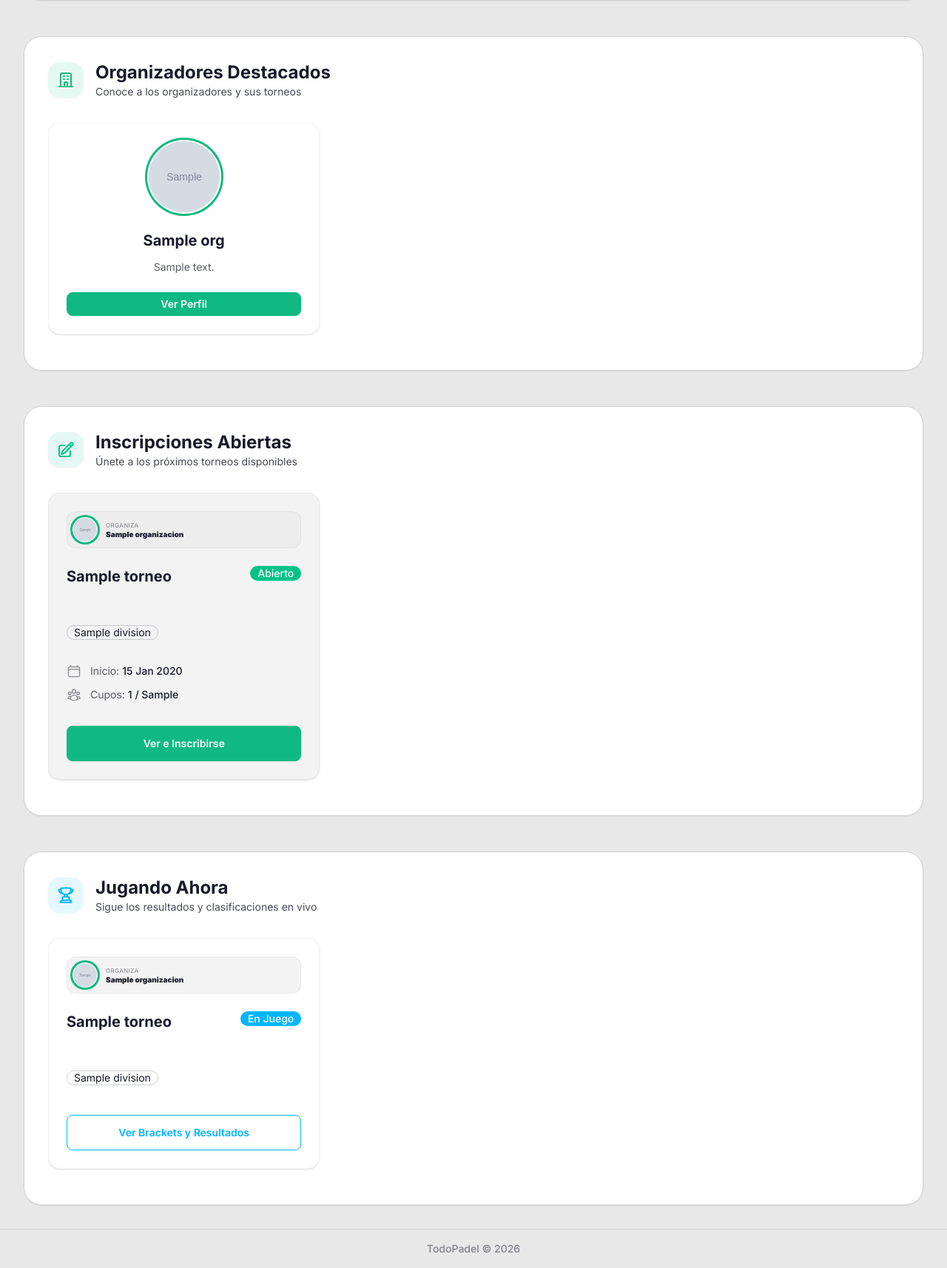
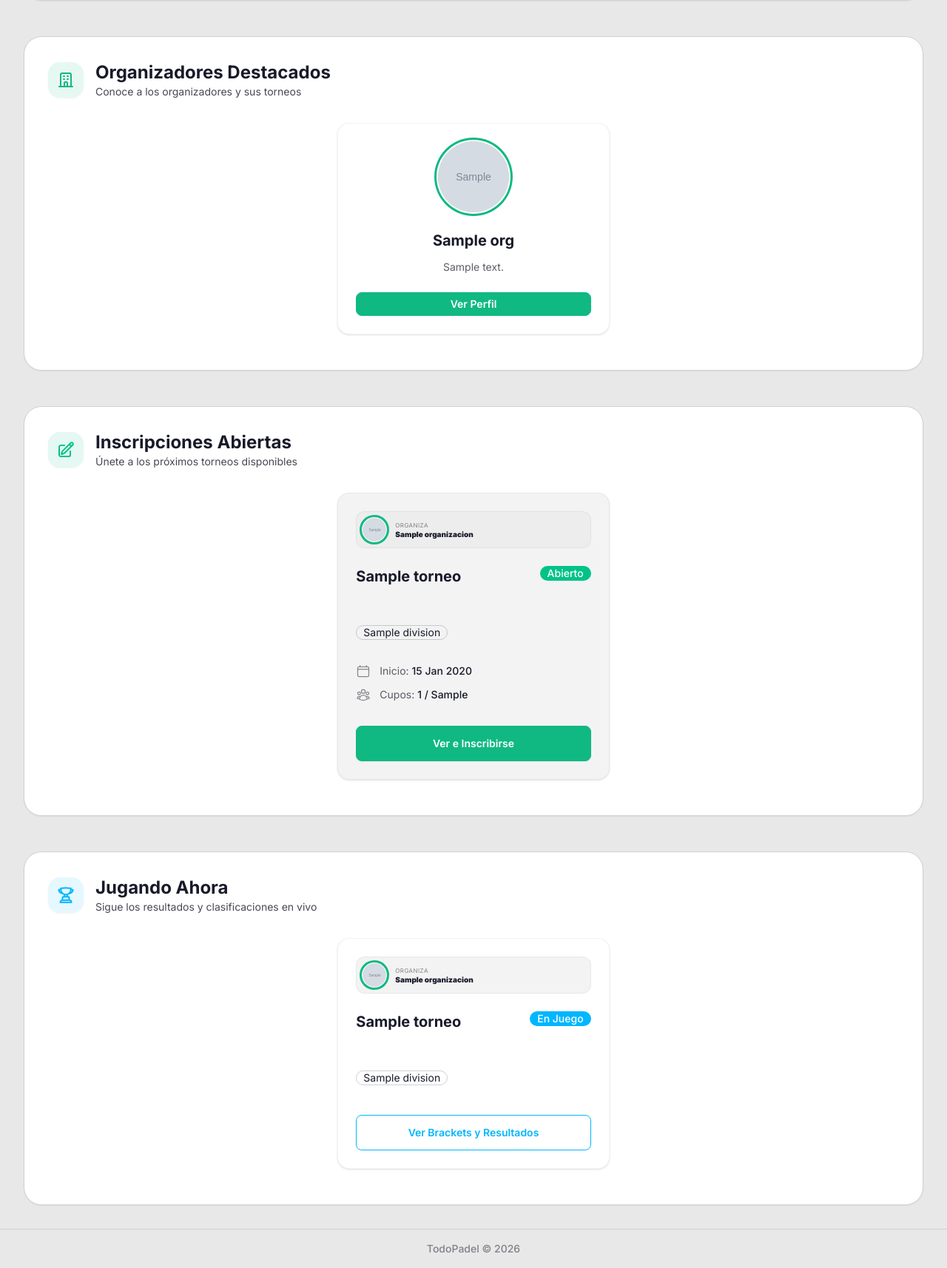
Before and after one commit to EmanuelGBolig/padel_project_web, a Django app: template core/templates/core/home.html in a window 1280 px wide. Shown: the part 453-2167 px from the top of the page at 74% size. Run offline with Django 5.2, Linux system fonts and the light colour scheme; the template is opened without the code that fills it: most values are stand-ins (such as "Sample title", 1, 10 or a date in 2020); grey boxes marked "Sample" are stand-in pictures; parts of the project's set-up code (start-up, migrations or seed data) failed here and were passed over; some libraries are stand-ins or nearby versions.

Commit message:
Center single item in carousels

```diff
--- a/core/templates/core/home.html
+++ b/core/templates/core/home.html
@@ -100,7 +100,7 @@
                     </button>
                     <!-- Carousel -->
                     <div id="carousel-organizadores"
-                         class="flex overflow-x-auto snap-x snap-mandatory gap-4 pb-4 md:gap-6 hide-scrollbar relative scroll-smooth">
+                         class="flex overflow-x-auto snap-x snap-mandatory gap-4 pb-4 md:gap-6 hide-scrollbar relative scroll-smooth {% if organizadores.count == 1 %}justify-center{% endif %}">
                         {% for org in organizadores %}
                             <div class="carousel-item w-[85%] md:w-[calc((100%-48px)/3)] shrink-0 snap-center h-full transition-transform duration-300">
                                 <a href="{% url 'accounts:organizador_detalle' org.pk %}"
@@ -185,7 +185,7 @@
                     </button>
                     <!-- Carousel Container -->
                     <div id="carousel-abiertos"
-                         class="flex overflow-x-auto snap-x snap-mandatory gap-4 pb-4 md:gap-6 hide-scrollbar relative scroll-smooth">
+                         class="flex overflow-x-auto snap-x snap-mandatory gap-4 pb-4 md:gap-6 hide-scrollbar relative scroll-smooth {% if torneos_abiertos.count == 1 %}justify-center{% endif %}">
                         {% for torneo in torneos_abiertos %}
                             <div class="carousel-item w-[85%] shrink-0 md:w-[calc((100%-48px)/3)] snap-center h-full transition-transform duration-300">
                                 <div class="card bg-base-200/50 dark:bg-base-100 shadow hover:shadow-xl transition-all duration-300 border border-base-content/5 h-full hover:-translate-y-1 w-full">
@@ -316,7 +316,7 @@
                     </button>
                     <!-- Carousel Container -->
                     <div id="carousel-juego"
-                         class="flex overflow-x-auto snap-x snap-mandatory gap-4 pb-4 md:gap-6 hide-scrollbar relative scroll-smooth">
+                         class="flex overflow-x-auto snap-x snap-mandatory gap-4 pb-4 md:gap-6 hide-scrollbar relative scroll-smooth {% if torneos_en_juego.count == 1 %}justify-center{% endif %}">
                         {% for torneo in torneos_en_juego %}
                             <div class="carousel-item w-[85%] md:w-[calc((100%-48px)/3)] shrink-0 snap-center h-full transition-transform duration-300">
                                 <div class="card bg-base-100 shadow hover:shadow-xl transition-all duration-300 border border-base-content/5 h-full hover:-translate-y-1 w-full">
```
